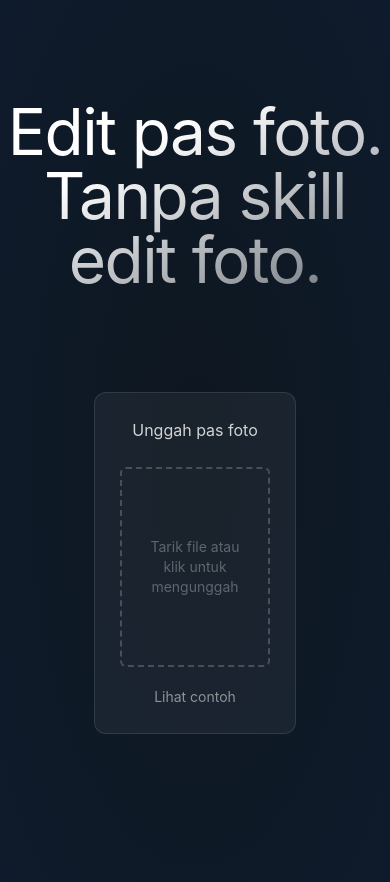
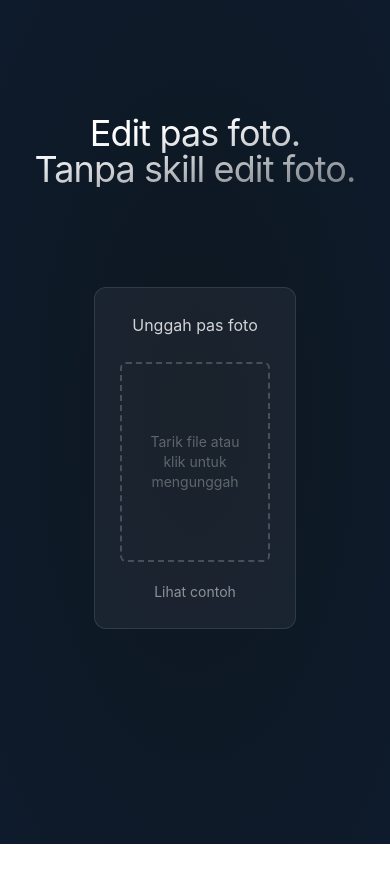
Before and after one commit to abielzulio/editpasfoto, a Next.js app: page / in a window 390 px wide. Shown: the top 882 px of the page. After the commit the page ends 844 px from the top, so only its background shows below. Built offline with nearby package versions, Linux system fonts and the light colour scheme.

Commit message:
style: improve ui + animate

```diff
--- a/components/Dropzone/Dropzone.tsx
+++ b/components/Dropzone/Dropzone.tsx
@@ -48,7 +48,7 @@ const Dropzone = () => {
           </p>
           <div
             {...getRootProps({ className: "dropzone" })}
-            className={`flex border-opacity-20 border-[2px] p-[25px] text-white w-[150px] h-[200px] rounded-md text-opacity-30 hover:border-opacity-50 hover:cursor-pointer hover:bg-gray-800 hover:text-opacity-100 ${
+            className={`transition flex border-opacity-20 border-[2px] p-[25px] text-white w-[150px] h-[200px] rounded-md text-opacity-30 hover:border-opacity-50 hover:cursor-pointer hover:bg-gray-800 hover:text-opacity-100 ${
               isDragAccept
                 ? "border-opacity-100 text-opacity-100 bg-gray-800"
                 : "border-dashed"
@@ -76,7 +76,7 @@ const Dropzone = () => {
           </div>
           <button
             onClick={() => setImage(SAMPLE_IMAGE)}
-            className="mt-[20px] text-opacity-50 text-white text-sm hover:text-opacity-80"
+            className="mt-[20px] text-opacity-50 text-white text-sm hover:text-opacity-80 transition"
           >
             Lihat contoh
           </button>
--- a/pages/index.tsx
+++ b/pages/index.tsx
@@ -3,8 +3,8 @@ import type { NextPage } from "next"
 
 const Home: NextPage = () => {
   return (
-    <section className="min-w-screen min-h-screen py-[100px] text-center flex flex-col align-center justify-center bg-black-radial-gradient">
-      <h1 className="text-[64px] text-transparent bg-white-linear-gradient bg-clip-text tracking-tight leading-[64px]">
+    <section className="min-w-screen min-h-screen md:py-[100px] py-[50px] text-center flex flex-col align-center justify-center">
+      <h1 className="md:text-[64px] text-[36px] text-transparent bg-white-linear-gradient bg-clip-text tracking-tight md:leading-[64px] leading-[36px]">
         Edit pas foto. <br /> Tanpa skill edit foto.
       </h1>
       <Dropzone />
--- a/styles/globals.css
+++ b/styles/globals.css
@@ -10,6 +10,17 @@ body {
     Ubuntu, Cantarell, Fira Sans, Droid Sans, Helvetica Neue, sans-serif;
 }
 
+html {
+  @apply bg-black-radial-gradient;
+  overflow: hidden;
+  height: 100%;
+}
+
+body {
+  overflow: auto;
+  height: 100%;
+}
+
 a {
   color: inherit;
   text-decoration: none;
@@ -17,4 +28,6 @@ a {
 
 * {
   box-sizing: border-box;
+  -webkit-font-smoothing: antialiased;
+  -moz-osx-font-smoothing: grayscale;
 }
```
